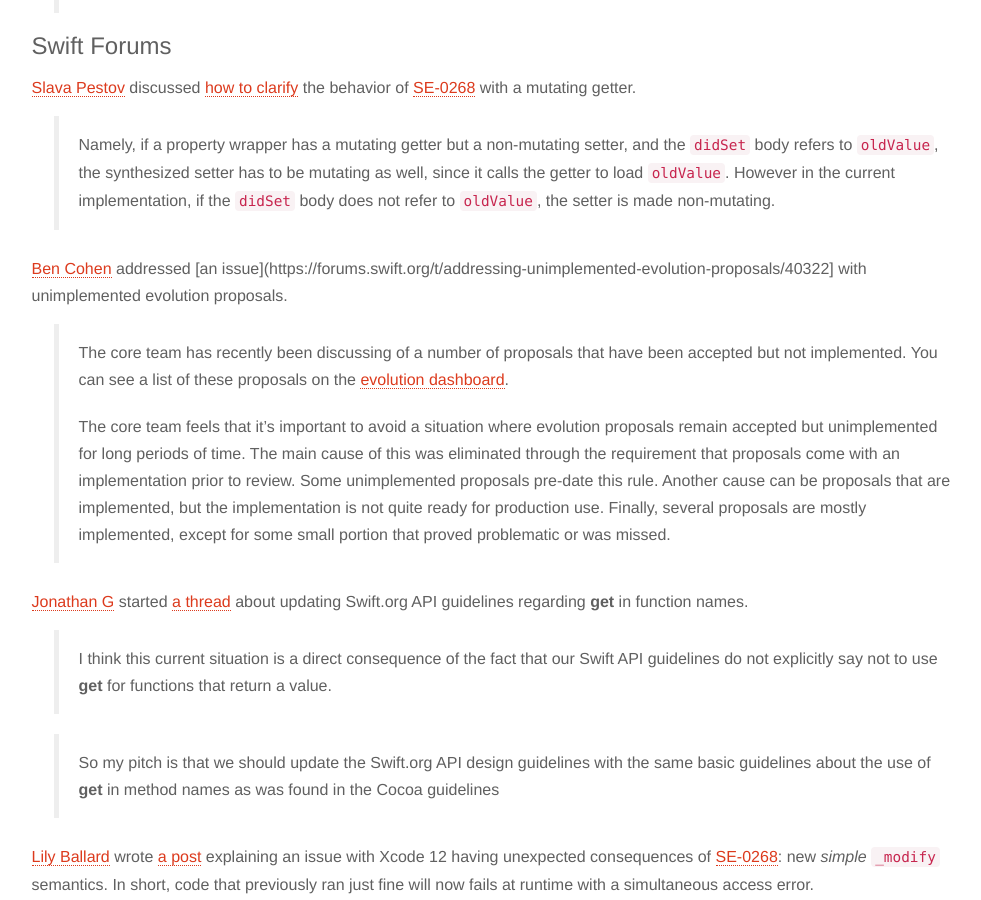
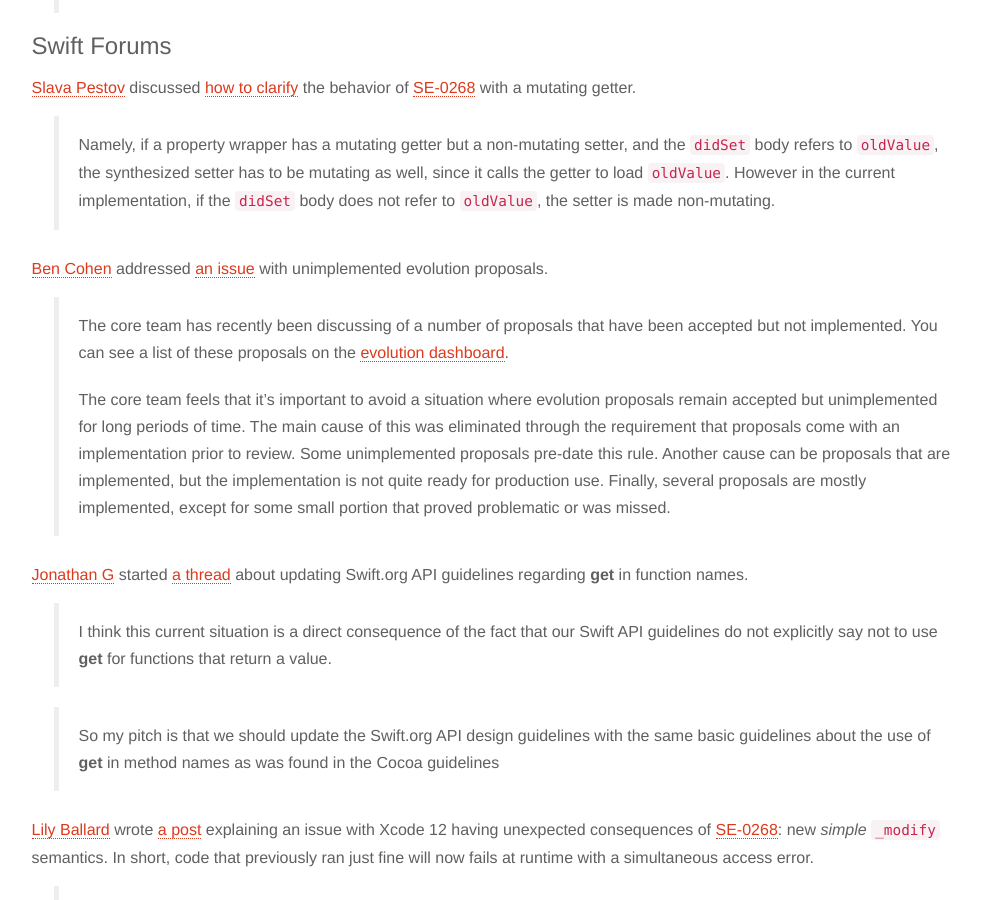
Before and after one commit to SwiftWeekly/swiftweekly.github.io, a Jekyll site: the page built from _posts/2020-09-24-issue-169.md, in a window 1280 px wide and 900 px high, scrolled down 2065 px. Shown: the whole window, without its empty margins (136-1117 px from the left). Built offline with Jekyll 4.4.1, drawn with Linux system fonts in a browser that asks for light colours.

Commit message:
fix url (#549)

```diff
--- a/_posts/2020-09-24-issue-169.md
+++ b/_posts/2020-09-24-issue-169.md
@@ -72,7 +72,7 @@
 
 > Namely, if a property wrapper has a mutating getter but a non-mutating setter, and the `didSet` body refers to `oldValue`, the synthesized setter has to be mutating as well, since it calls the getter to load `oldValue`. However in the current implementation, if the `didSet` body does not refer to `oldValue`, the setter is made non-mutating.
 
-[Ben Cohen](https://twitter.com/airspeedswift) addressed [an issue](https://forums.swift.org/t/addressing-unimplemented-evolution-proposals/40322] with unimplemented evolution proposals.
+[Ben Cohen](https://twitter.com/airspeedswift) addressed [an issue](https://forums.swift.org/t/addressing-unimplemented-evolution-proposals/40322) with unimplemented evolution proposals.
 
 > The core team has recently been discussing of a number of proposals that have been accepted but not implemented. You can see a list of these proposals on the [evolution dashboard](https://apple.github.io/swift-evolution/#?search=Accepted).
 >
```
